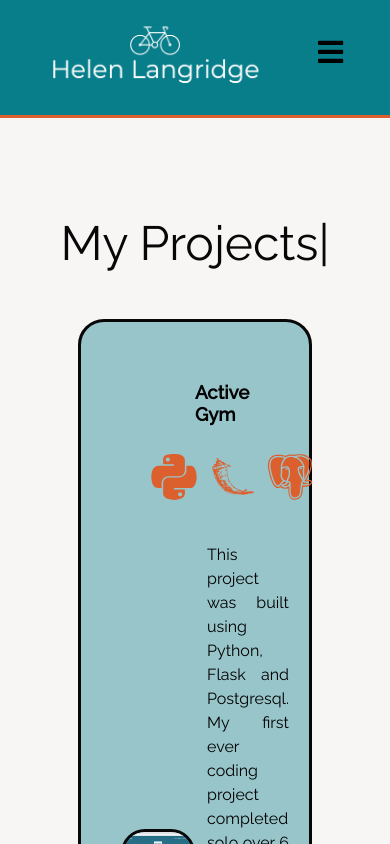
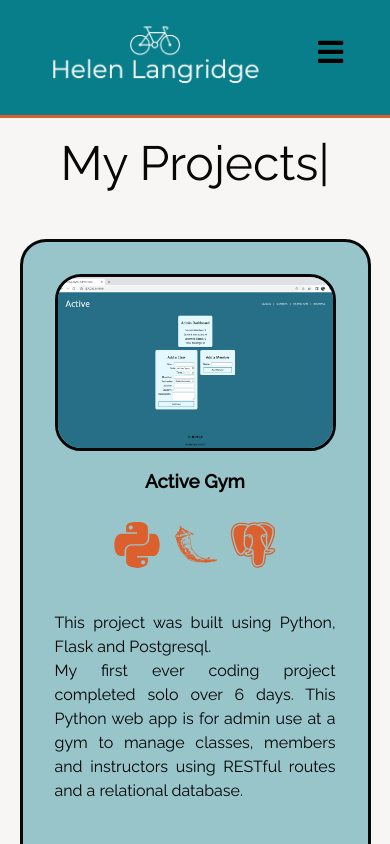
Before and after one commit to HelenLangers/new_portfolio, a React (Create React App) app: page /projects in a window 390 px wide. Built offline with nearby package versions, Linux system fonts and the light colour scheme.

Commit message:
add media query for projects page

```diff
--- a/src/Components/ProjectsList/ProjectList.css
+++ b/src/Components/ProjectsList/ProjectList.css
@@ -29,9 +29,7 @@
 .screenshot {
     max-width: 100%;
     height: auto;
-    border-style: solid;
-    border-width: 3px;
-    border-color: var(--primary-dark);
+    border: 3px solid var(--primary-dark);
     border-radius: 26px;
 }
 
@@ -59,7 +57,6 @@
 .one-lang {
     margin: 5px;
     width: 3rem;
-
 }
 
 .summary {
@@ -76,9 +73,8 @@
     border-radius: 26px;
     margin: 1rem;
     padding: 0 1rem;
-    border: var(--primary-dark);
+    border: 2px solid var(--primary-dark);
     box-shadow: 0 0 5px 2px rgba(0, 0, 0, .3);
-    border-width: 2px;
     transform: translateY(var(--translate-y,0));
 }
 
@@ -92,3 +88,24 @@
     margin: 0 1rem;
     color: #fff;
 }
+
+@media (max-width: 992px) {
+    .project-block {
+        flex-direction: column;
+        margin-bottom: 2rem;
+        padding: 2rem;
+        width: 90%;
+    }
+
+    .image-half {
+        width: 100%;
+    }
+
+    .text-half {
+        width: 100%;
+    }
+
+    .summary {
+        padding: 1rem 0;
+    }
+}
--- a/src/Pages/Projects/Projects.css
+++ b/src/Pages/Projects/Projects.css
@@ -7,6 +7,12 @@
     padding-top: 16vh;
 }
 
-.title-section{
+.title-section-projects{
     margin-top: 5rem;
 }
+
+@media (max-width: 992px) {
+    .title-section-projects{
+        margin-top: 3rem;
+    }
+}
--- a/src/Pages/Projects/Projects.js
+++ b/src/Pages/Projects/Projects.js
@@ -17,7 +17,7 @@ const Projects = () => {
             <NavBar/>
 
             <section className="projects-page-body">
-                <div className='title-section'>
+                <div className='title-section-project'>
                     <AnimateWriting writingSequence={writingSequence}/>
                 </div>
 
```
